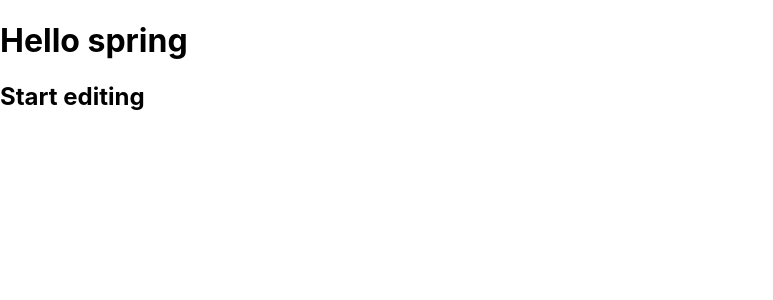
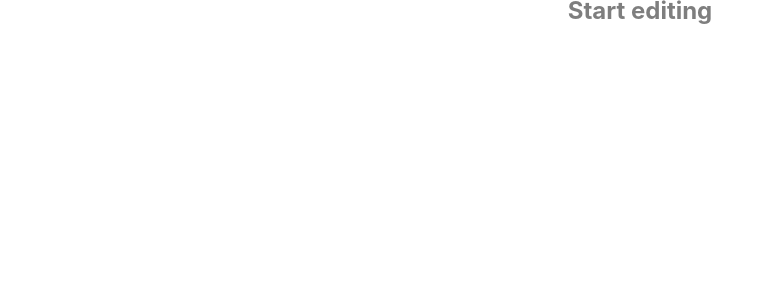
Before and after one commit to MegaVerkruzo/Animated-site, a React (Create React App) app: page / in a window 1280 px wide. Shown: the top 300 px of the page, without its empty margins (0-773 px from the left). Built offline with nearby package versions, Linux system fonts and the light colour scheme.

Commit message:
Бесконечная анимация

```diff
--- a/src/App.js
+++ b/src/App.js
@@ -7,7 +7,6 @@ import React from 'react';
 function App() {
     return (
         <div>
-            <h1>Hello spring</h1>
             <AnimatedPage />
         </div>
     );
--- a/src/components/AnimatedPage/AnimatedPage.js
+++ b/src/components/AnimatedPage/AnimatedPage.js
@@ -1,15 +1,26 @@
-import React from 'react';
+import React, {useEffect} from 'react';
 import {useState} from 'react';
 import {Spring, animated, useSpring} from "react-spring";
+import classes from './AnimatedPage.module.css';
+const AnimatedPage = () => {
+    const [isVisible, setIsVisible] = useState(false);
 
-const AnimatedPage = () => {
+    const time = 1000;
+
+    useEffect(() => {
+        setTimeout(() => {
+            setIsVisible(!isVisible);
+        }, time * 1.5);
+    });
+
     return (
         <Spring
             from={{opacity: 0, transform: 'translateY(-3rem)'}}
             to={{opacity: 1, transform: 'translateY(0rem)'}}
-            config={{duration: 2500}}
+            config={{duration: time}}
+            reverse={isVisible}
         >
-            {props => (<animated.h2 style={props}>Start editing</animated.h2>)}
+            {props => (<animated.h2 className={classes.header} style={props}>Start editing</animated.h2>)}
         </Spring>
     )
 }
--- /dev/null
+++ b/src/components/AnimatedPage/AnimatedPage.module.css
@@ -0,0 +1,4 @@
+.header {
+    text-align: center;
+    margin: 20px;
+}
```
